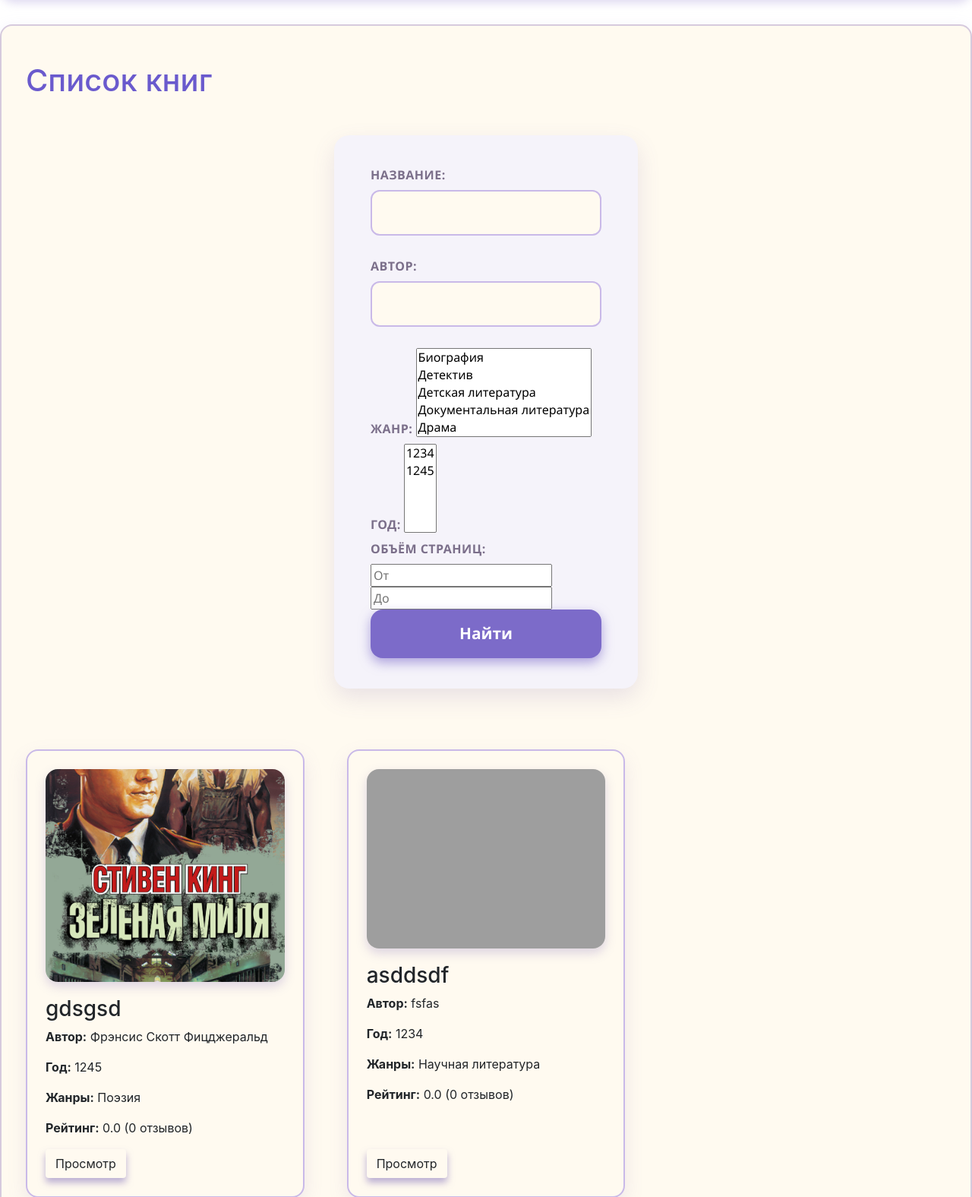
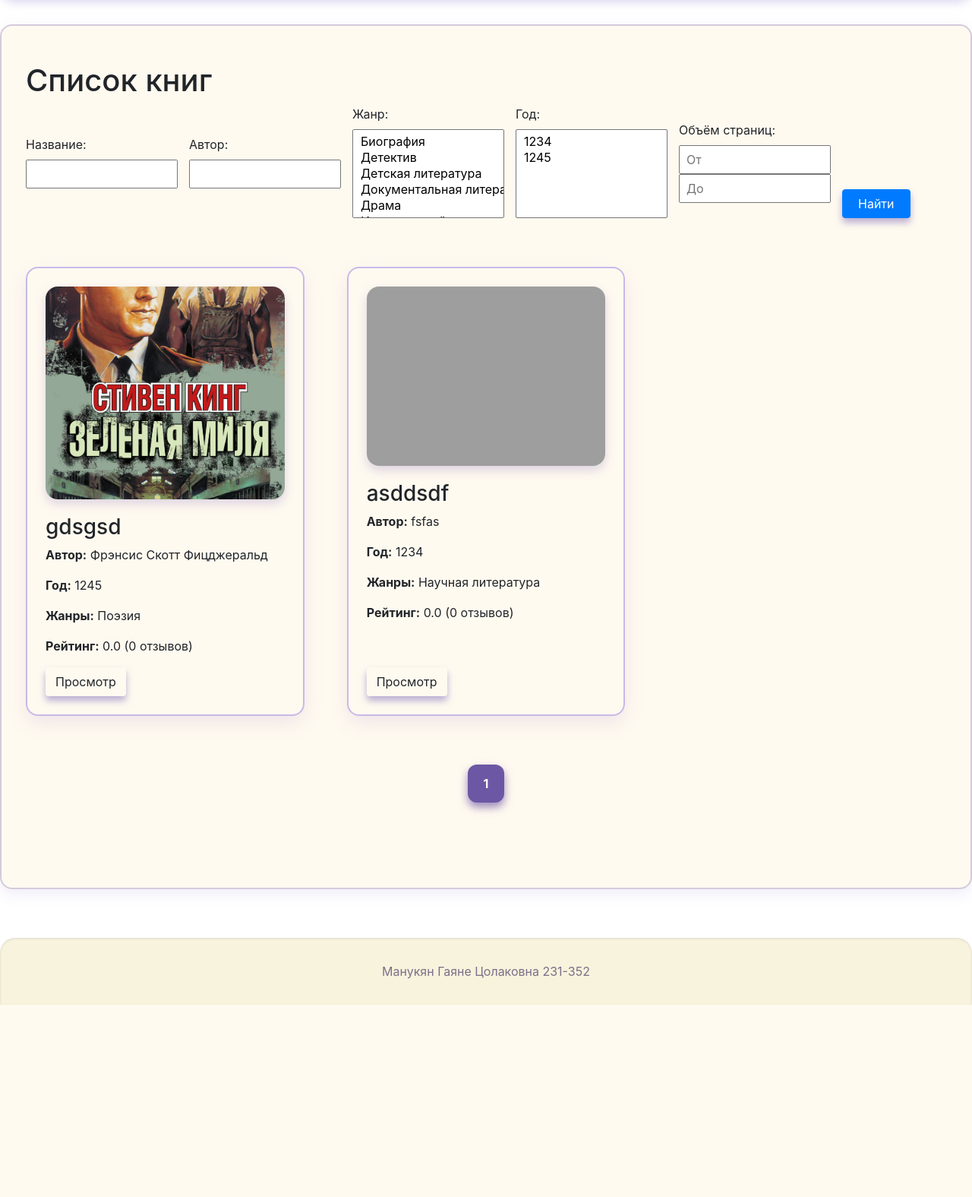
Before and after one commit to gayka05/web-ekzamenchik, a Flask app: page / in a window 1280 px wide. Shown: the part 90-1665 px from the top of the page at 76% size. After the commit the page ends 1412 px from the top, so only its background shows below. Run offline with Flask 3, Linux system fonts and the light colour scheme; data comes from the database, SQL or seed files in the repository; data that the repository does not hold is empty; some libraries are stand-ins or nearby versions; grey boxes are pictures that could not be loaded.

Commit message:
Update style.css

```diff
--- a/static/css/style.css
+++ b/static/css/style.css
@@ -267,193 +267,6 @@ footer {
     border: 2px solid #d6ce5a;
 }
 
-.flash.warning {
-    background-color: #f6f3fa;
-    color: #6b57a4;
-    border: 2px solid #c9b9e8;
-}
-/* Основной фон и шрифты */
-body {
-    background-color: #f5f3fa; /* очень светлый лавандовый */
-    font-family: 'Segoe UI', Tahoma, Geneva, Verdana, sans-serif;
-    color: #4b3f72; /* темно-лавандовый для текста */
-}
-
-/* Заголовок */
-h1 {
-    color: #6a5acd; /* лаванда */
-    margin-bottom: 20px;
-}
-
-/* Таблица */
-.table {
-    width: 100%;
-    border-collapse: collapse;
-    background-color: #e6e6fa; /* светлый лавандовый */
-    box-shadow: 0 0 10px rgba(106, 90, 205, 0.2);
-    border-radius: 8px;
-    overflow: hidden;
-}
-
-.table thead tr {
-    background-color: #b39ddb; /* средний лавандовый */
-    color: white;
-}
-
-.table th, .table td {
-    padding: 12px 15px;
-    text-align: left;
-    border-bottom: 1px solid #d6cadd;
-}
-
-.table tbody tr:hover {
-    background-color: #dcd6f7; /* светлый акцент при наведении */
-}
-
-/* Кнопки */
-.btn {
-    font-size: 0.9rem;
-    padding: 6px 12px;
-    border: none;
-    border-radius: 4px;
-    cursor: pointer;
-    transition: background-color 0.3s ease;
-    color: white;
-}
-
-.btn-success {
-    background-color: #7c6bc9; /* лавандово-фиолетовый */
-}
-
-.btn-success:hover {
-    background-color: #5a4db2;
-}
-
-.btn-danger {
-    background-color: #b76ec6; /* розово-лавандовый */
-}
-
-.btn-danger:hover {
-    background-color: #9e4aa4;
-}
-
-.btn-primary {
-    background-color: #8a79d1; /* лавандовый синий */
-}
-
-.btn-primary:hover {
-    background-color: #6a5ac1;
-}
-
-/* Отступ для кнопки возврата */
-.mt-3 {
-    margin-top: 1rem;
-}
-/* Контейнер формы входа */
-form {
-    max-width: 400px;
-    margin: 3rem auto 5rem;
-    background-color: #f5f3fa; /* очень светлый лавандовый */
-    padding: 2.5rem 3rem;
-    border-radius: 20px;
-    box-shadow: 0 12px 30px rgba(107, 87, 164, 0.15);
-    font-family: 'Segoe UI', Tahoma, Geneva, Verdana, sans-serif;
-    color: #4b3f72;
-}
-
-/* Заголовок формы */
-h2 {
-    text-align: center;
-    font-size: 2.4rem;
-    font-weight: 900;
-    margin-bottom: 2rem;
-    color: #6a5acd; /* лаванда */
-    letter-spacing: 0.05em;
-    text-transform: uppercase;
-}
-
-/* Стили для меток */
-label {
-    display: block;
-    margin-bottom: 0.6rem;
-    font-weight: 700;
-    color: #7b6f8a;
-    text-transform: uppercase;
-    letter-spacing: 0.03em;
-}
-
-/* Поля ввода */
-input[type="text"],
-input[type="password"] {
-    width: 100%;
-    padding: 0.9rem 1.2rem;
-    margin-bottom: 1.8rem;
-    border: 2px solid #c9b9e8;
-    border-radius: 12px;
-    font-size: 1.1rem;
-    color: #4b3f72;
-    background-color: #fffaf0;
-    transition: border-color 0.3s ease, box-shadow 0.3s ease;
-    font-family: inherit;
-}
-
-input[type="text"]:focus,
-input[type="password"]:focus {
-    outline: none;
-    border-color: #6b57a4;
-    box-shadow: 0 0 0 4px rgba(107, 87, 164, 0.3);
-}
-
-/* Чекбокс и его лейбл */
-.checkbox-label {
-    display: flex;
-    align-items: center;
-    gap: 0.6rem;
-    font-weight: 600;
-    color: #6b5f82;
-    margin-bottom: 2rem;
-    user-select: none;
-}
-
-.checkbox-label input[type="checkbox"] {
-    width: 18px;
-    height: 18px;
-    cursor: pointer;
-    accent-color: #7c6bc9; /* лавандовый акцент */
-}
-
-/* Кнопка отправки */
-button[type="submit"] {
-    width: 100%;
-    padding: 1rem 0;
-    background-color: #7c6bc9;
-    border: none;
-    border-radius: 16px;
-    color: white;
-    font-size: 1.3rem;
-    font-weight: 900;
-    cursor: pointer;
-    box-shadow: 0 6px 15px rgba(124, 107, 201, 0.6);
-    transition: background-color 0.3s ease, box-shadow 0.3s ease;
-}
-
-button[type="submit"]:hover {
-    background-color: #5a4db2;
-    box-shadow: 0 8px 10px rgba(90, 77, 178, 0.8);
-}
-
-/* Блок с ошибками */
-.error {
-    background-color: #f0e68c;
-    border: 2px solid #d6ce5a;
-    color: #4b3b66;
-    font-weight: 700;
-    padding: 1rem 1.5rem;
-    border-radius: 12px;
-    margin-bottom: 2rem;
-    box-shadow: 0 4px 10px rgba(214, 206, 90, 0.4);
-}
-
 /* Уменьшаем размер кнопок */
 .btn-sm {
     padding: 2px 8px;
@@ -476,3 +289,33 @@ form[style*="display:inline;"] {
     margin: 0;
     padding: 0;
 }
+.search-form {
+    display: flex;
+    flex-wrap: wrap; /* чтобы при нехватке места переносилось */
+    gap: 15px; /* отступы между элементами */
+    align-items: center; /* выравнивание по вертикали */
+}
+
+.search-form > div {
+    display: flex;
+    flex-direction: column;
+    min-width: 150px; /* минимальная ширина для каждого поля */
+}
+
+/* Для полей ввода и селектов */
+.search-form input[type="text"],
+.search-form input[type="number"],
+.search-form select {
+    padding: 5px 8px;
+    font-size: 1rem;
+    width: 200px; /* можно подкорректировать */
+    box-sizing: border-box;
+}
+
+/* Кнопка */
+.search-form button {
+    height: 38px;
+    align-self: flex-end; /* чтобы кнопка была на одном уровне с полями */
+    padding: 0 20px;
+    font-size: 1rem;
+}
```
